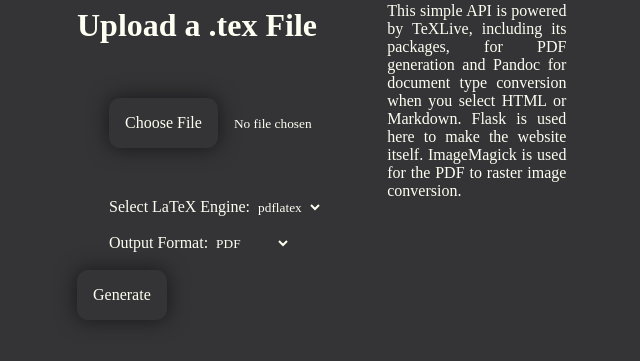
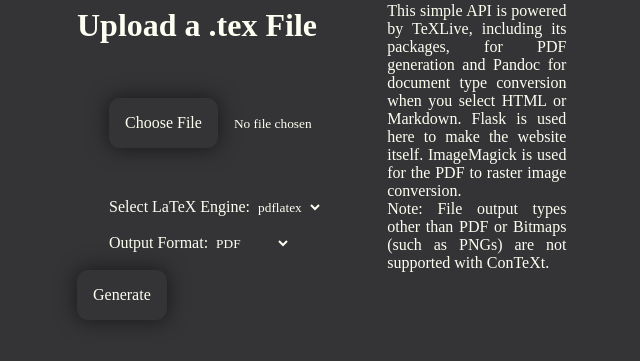
Before and after one commit to TiewTNT/texcompileflask, a Flask app: page / in a window 1280 px wide. Shown: the part 142-503 px from the top of the page, without its empty margins (304-944 px from the left). Run offline with Flask 3, Linux system fonts and the light colour scheme; some web fonts are replaced.

Commit message:
stufffff

```diff
--- a/app/templates/app.html
+++ b/app/templates/app.html
@@ -69,7 +69,8 @@
       <p>This simple API is powered by TeXLive, including its packages, for PDF generation and Pandoc for document
         type
         conversion when you select HTML or Markdown. Flask is used here to make the website itself. ImageMagick is used
-        for the PDF to raster image conversion.</p>
+        for the PDF to raster image conversion.</br>
+      Note: File output types other than PDF or Bitmaps (such as PNGs) are not supported with ConTeXt.</p>
     </div>
   </div>
 
```
